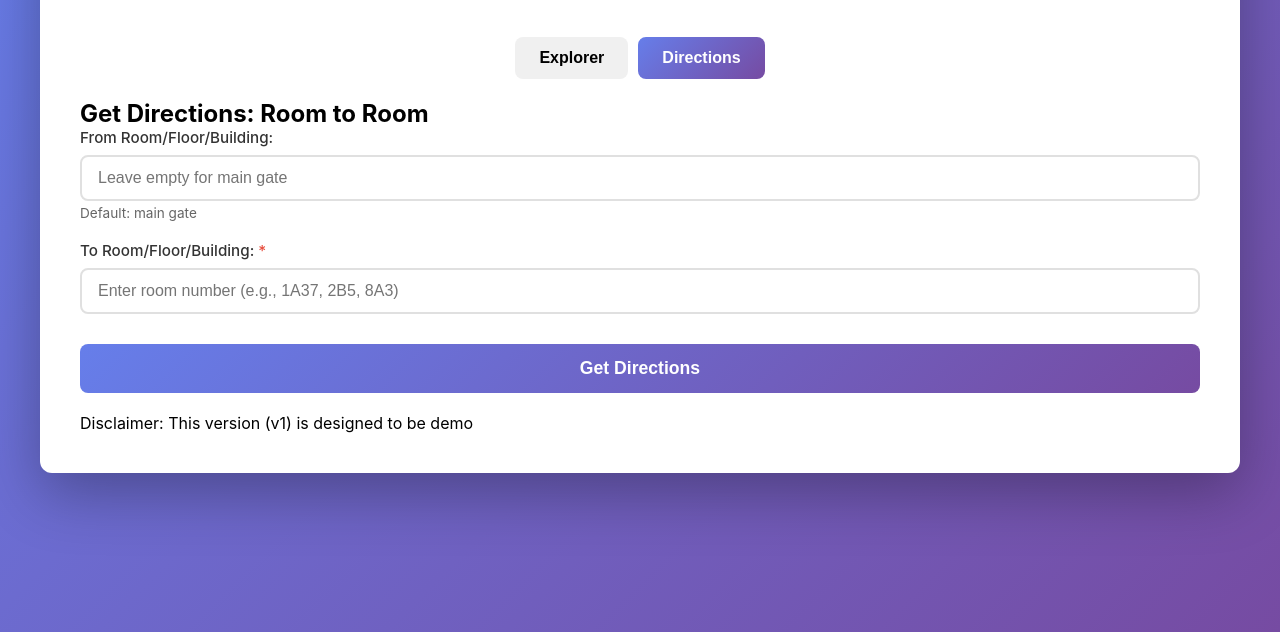
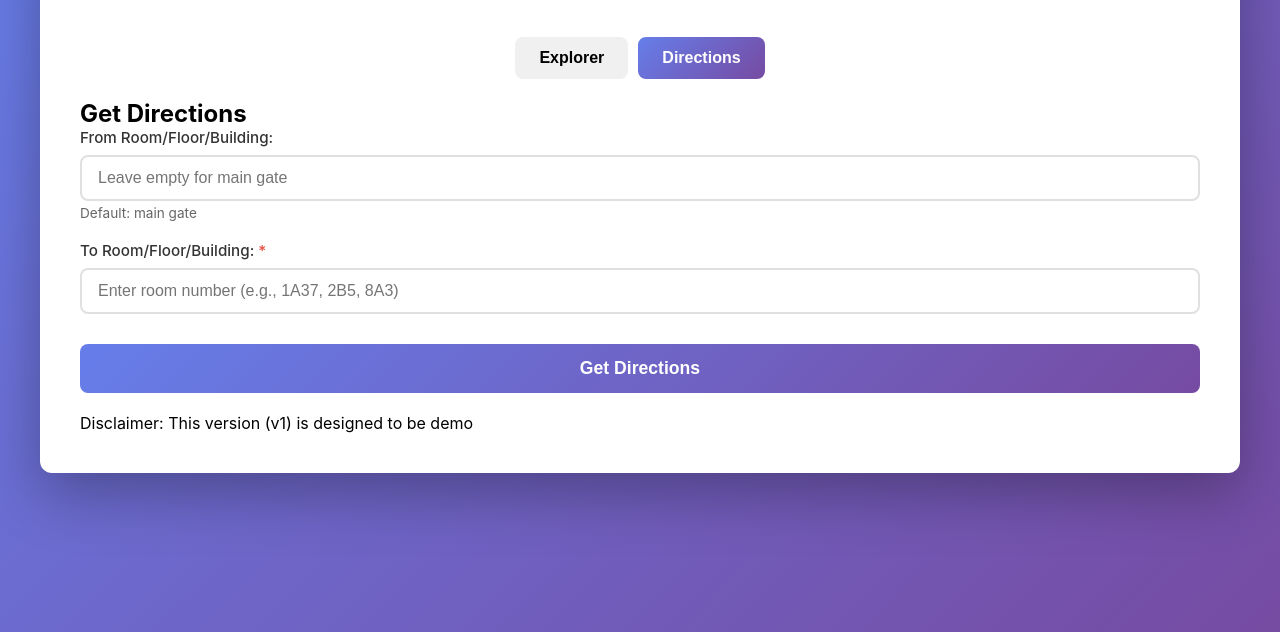
Before and after one commit to WrightJayN/utech-directions-sys, a website with bundled scripts: page index.html in a window 1280 px wide. Both pictures are taken after a click on the button "Directions". Shown: the part 168-800 px from the top of the page. Built offline with nearby package versions, Linux system fonts and the light colour scheme.

Commit message:
Remove word on webpage

```diff
--- a/index.html
+++ b/index.html
@@ -88,7 +88,7 @@
 
             <!-- Rooms View  -->
             <section id="rooms-view" class="view">
-                <h2>Get Directions: Room to Room</h2>
+                <h2>Get Directions</h2>
                 <form id="directionsForm">
                     <div class="input-group">
                         <label for="fromRoom">From Room/Floor/Building:</label>
```
